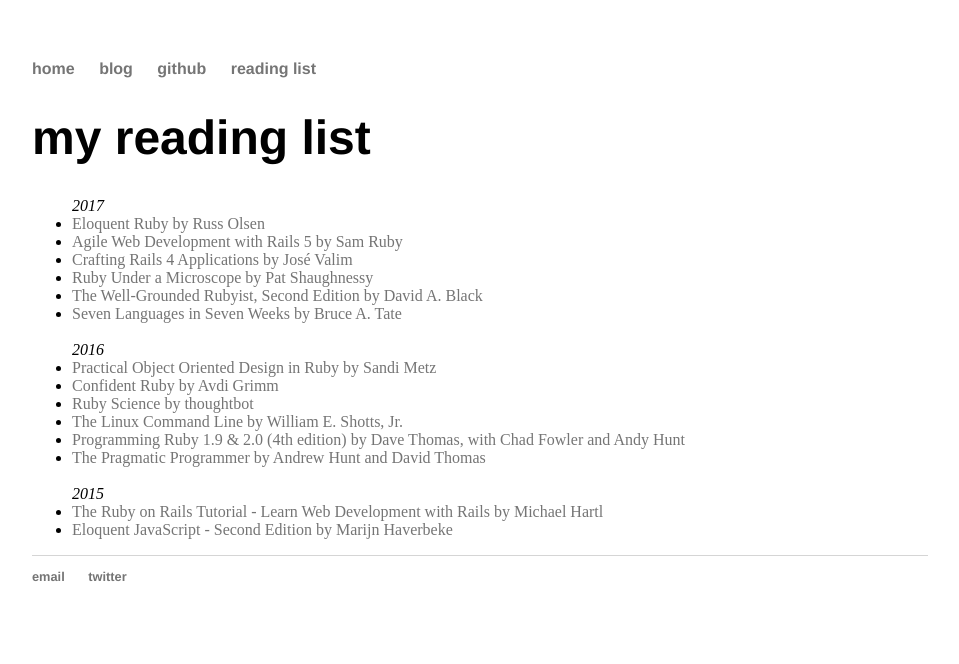
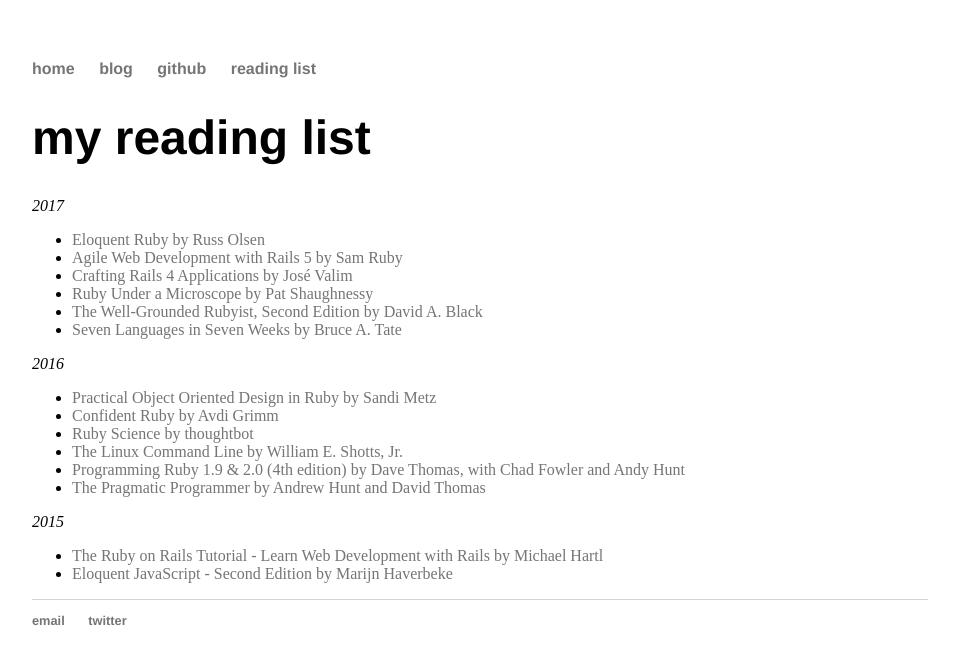
Before and after one commit to devinrm/devinrm.github.io, a Jekyll site: the page built from reading-list/index.html, in a window 1280 px wide. Shown: the top 664 px of the page, without its empty margins (160-1119 px from the left). Built offline with Jekyll 4.4.1, drawn with Linux system fonts in a browser that asks for light colours.

Commit message:
Make accessible lists

```diff
--- a/reading-list/index.html
+++ b/reading-list/index.html
@@ -3,8 +3,8 @@
 title: my reading list
 ---
 <h1>{{ page.title }}</h1>
+<em>2017</em>
 <ul class="reading-list">
-  <em>2017</em>
   <li><a href="http://eloquentruby.com/">Eloquent Ruby by Russ Olsen</a></li>
   <li><a href="https://pragprog.com/book/rails5/agile-web-development-with-rails-5">Agile Web Development with Rails 5
       by Sam Ruby</a></li>
@@ -15,8 +15,10 @@
   <li><a href="https://www.manning.com/books/the-well-grounded-rubyist-second-edition">The Well-Grounded Rubyist, Second Edition
       by David A. Black</a></li>
   <li><a href="https://pragprog.com/book/btlang/seven-languages-in-seven-weeks">Seven Languages in Seven Weeks
-      by Bruce A. Tate</a></li></br>
-  <em>2016</em>
+      by Bruce A. Tate</a></li>
+</ul>
+<em>2016</em>
+<ul>
   <li><a href="http://www.poodr.com/">Practical Object Oriented Design in
       Ruby by Sandi Metz</a></li>
   <li><a href="https://www.confidentruby.com/">Confident Ruby by Avdi Grimm</a></li>
@@ -26,8 +28,10 @@
   <li><a href="https://pragprog.com/book/ruby4/programming-ruby-1-9-2-0">Programming Ruby 1.9 & 2.0 (4th edition)
       by Dave Thomas, with Chad Fowler and Andy Hunt</a></li>
   <li><a href="https://pragprog.com/book/tpp/the-pragmatic-programmer">The Pragmatic Programmer
-      by Andrew Hunt and David Thomas</a></li></br>
-  <em>2015</em>
+      by Andrew Hunt and David Thomas</a></li>
+</ul>
+<em>2015</em>
+<ul>
   <li><a href="https://www.railstutorial.org/">The Ruby on Rails Tutorial -
       Learn Web Development with Rails by Michael Hartl</a></li>
   <li><a href="http://eloquentjavascript.net/">Eloquent JavaScript - Second
```
